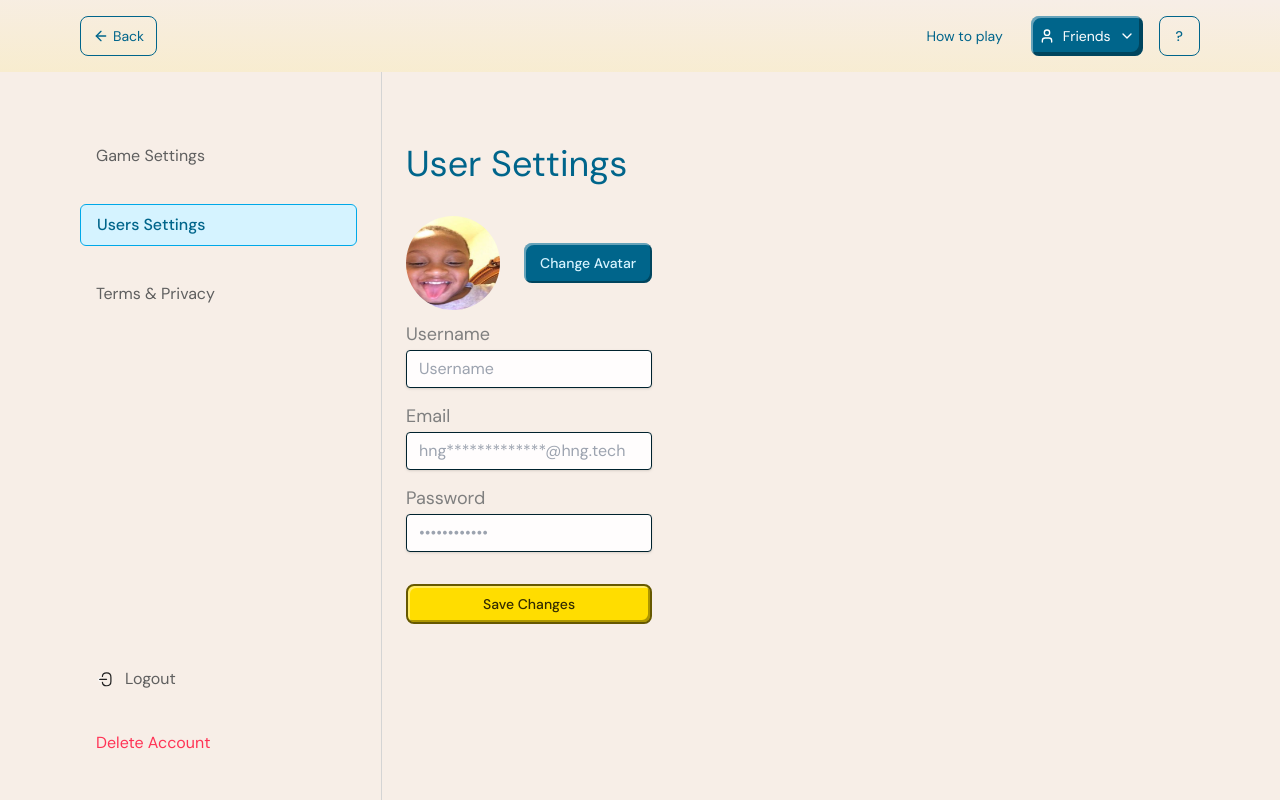
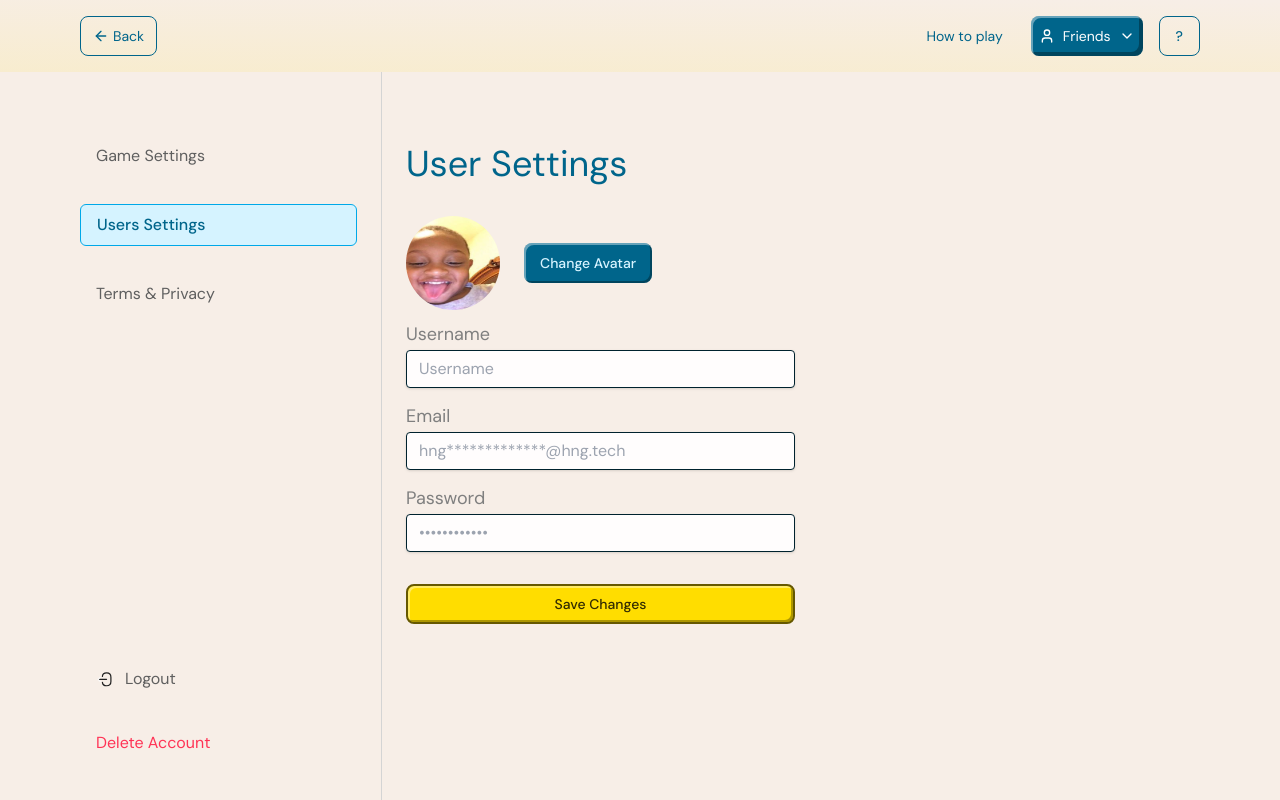
Before and after one commit to msgloriaedwin/STARLIGHT-TESTERS, a Next.js app: page /profile-settings in a window 1280 px wide. Built offline with nearby package versions, Linux system fonts and the light colour scheme.

Commit message:
fix: fixed user settings not having the max-width

```diff
--- a/app/(game-settings)/(user-settings)/profile-settings/Index.tsx
+++ b/app/(game-settings)/(user-settings)/profile-settings/Index.tsx
@@ -73,7 +73,7 @@ function Index() {
   return (
     <>
       <div className="px-6 pt-16 bg-[#F7EEE7]">
-        <div className="max-w-[411px] max-h-[682px]">
+        <div className="md:min-w-[389px] max-w-[411px] max-h-[682px]">
           <h1 className="text-4xl text-primary-700 mb-8">User Settings</h1>
 
           <div className="flex gap-6 items-center mb-2">
```
